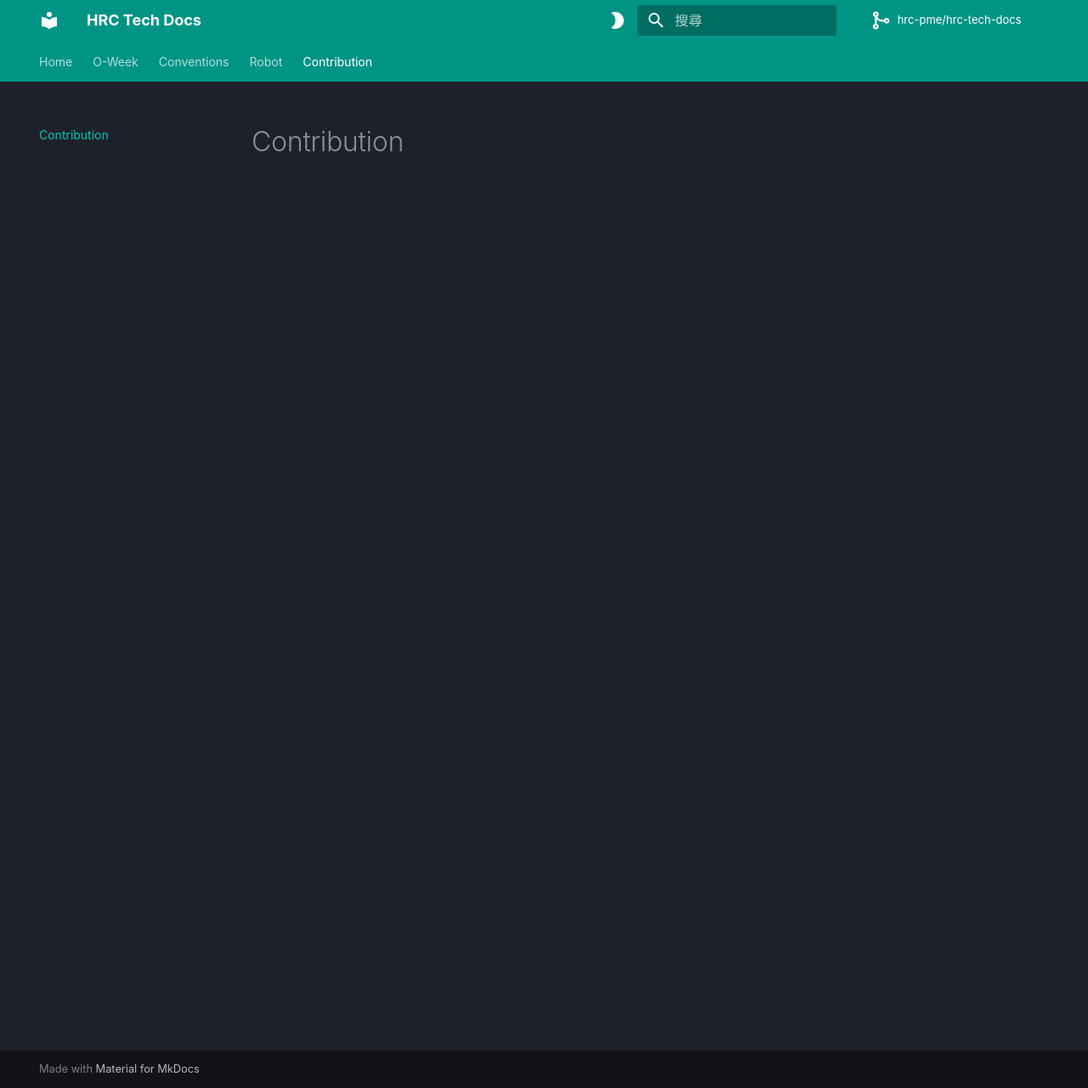
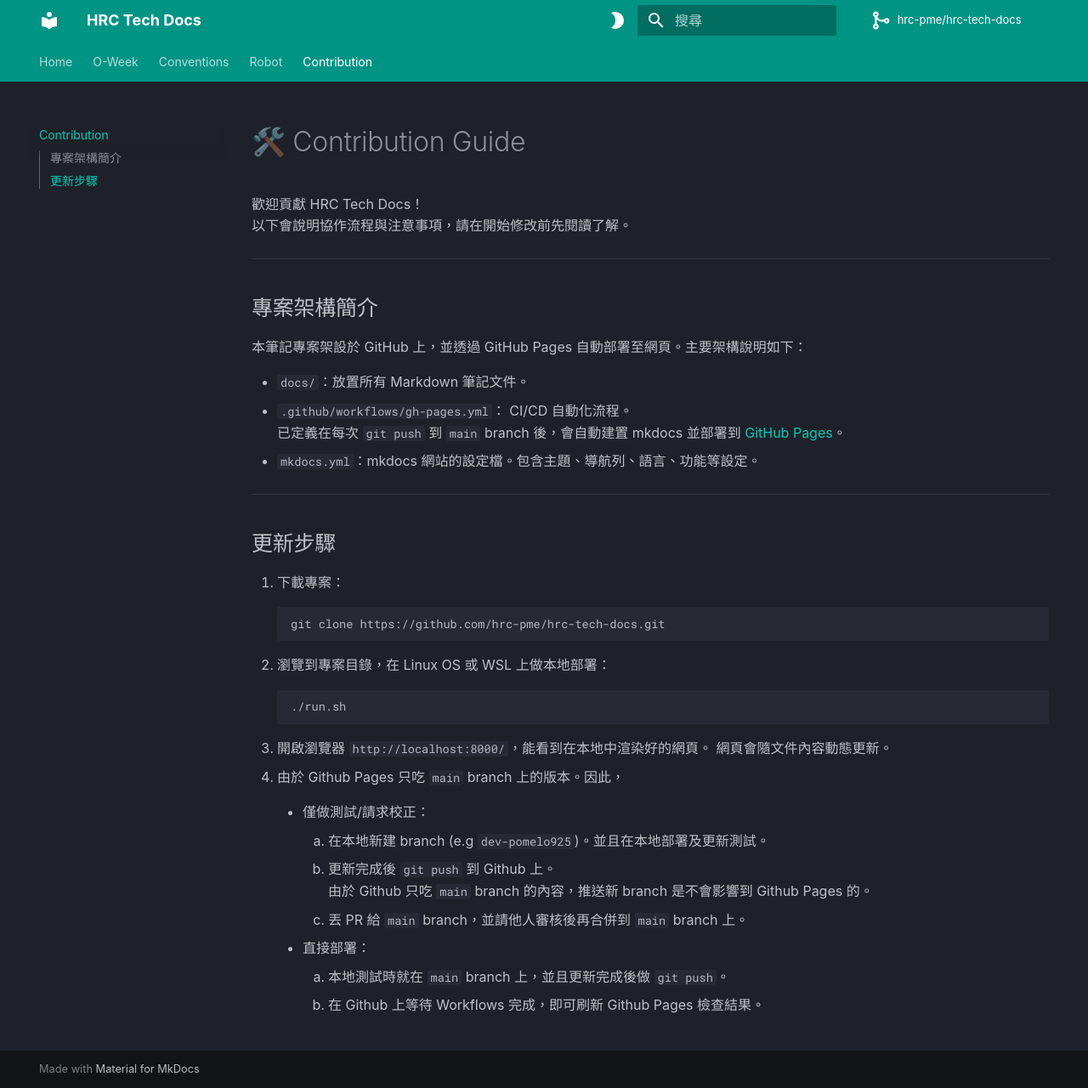
Before and after one commit to hrc-pme/O-Week, an MkDocs documentation site: the page built from docs/contribution.md, in a window 1280 px wide and 1280 px high. Shown: the whole window at 85% size. Built offline with MkDocs 1.6.1 and Material for MkDocs 9.7.7, drawn with Linux system fonts in a browser that asks for light colours; some web fonts are replaced.

Commit message:
feat: add contribution.md

````diff
--- a/docs/contribution.md
+++ b/docs/contribution.md
@@ -1 +1,43 @@
-# Contribution
+# 🛠️ Contribution Guide
+
+歡迎貢獻 HRC Tech Docs！
+以下會說明協作流程與注意事項，請在開始修改前先閱讀了解。
+
+---
+
+## 專案架構簡介
+
+本筆記專案架設於 GitHub 上，並透過 GitHub Pages 自動部署至網頁。主要架構說明如下：
+
+- `docs/`：放置所有 Markdown 筆記文件。
+- `.github/workflows/gh-pages.yml`：
+    CI/CD 自動化流程。
+    已定義在每次 `git push` 到 `main` branch 後，會自動建置 mkdocs 並部署到 [GitHub Pages](https://hrc-pme.github.io/hrc-tech-docs/)。
+- `mkdocs.yml`：mkdocs 網站的設定檔。包含主題、導航列、語言、功能等設定。
+
+---
+
+## 更新步驟
+
+1. 下載專案：
+    ```
+    git clone https://github.com/hrc-pme/hrc-tech-docs.git
+    ```
+2. 瀏覽到專案目錄，在 Linux OS 或 WSL 上做本地部署：
+    ```
+    ./run.sh
+    ```
+
+3. 開啟瀏覽器 `http://localhost:8000/`，能看到在本地中渲染好的網頁。
+    網頁會隨文件內容動態更新。
+
+4. 由於 Github Pages 只吃 `main` branch 上的版本。因此，
+    * 僅做測試/請求校正：
+        1. 在本地新建 branch (e.g `dev-pomelo925`)。並且在本地部署及更新測試。
+        2. 更新完成後 `git push` 到 Github 上。
+            由於 Github 只吃 `main` branch 的內容，推送新 branch 是不會影響到 Github Pages 的。
+        3. 丟 PR 給 `main` branch，並請他人審核後再合併到 `main` branch 上。
+
+    * 直接部署：
+        1. 本地測試時就在 `main` branch 上，並且更新完成後做 `git push`。
+        2. 在 Github 上等待 Workflows 完成，即可刷新 Github Pages 檢查結果。
````
Also changed, not shown: docs/index.md (+4 -4 lines).
